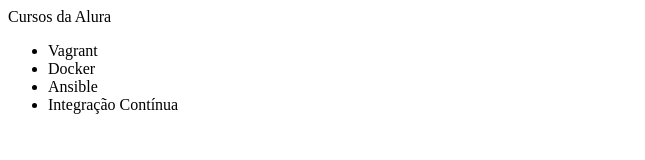
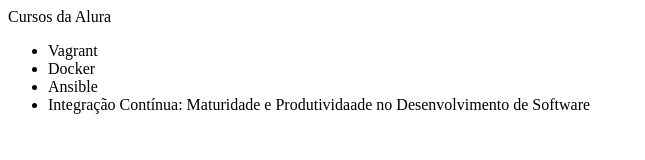
Before and after one commit to andre-galdino/alura-git, a plain HTML site: page index.html in a window 1280 px wide. Shown: the whole page, without its empty margins (0-645 px from the left). Drawn offline with Linux system fonts and the light colour scheme.

Commit message:
Renomeando curso de Integração Contínua

```diff
--- a/index.html
+++ b/index.html
@@ -11,7 +11,7 @@
 			<li>Vagrant</li>
 			<li>Docker</li>
 			<li>Ansible</li>
-			<li>Integração Contínua</li>
+			<li>Integração Contínua: Maturidade e Produtividaade no Desenvolvimento de Software</li>
 		</ul>
 	</body>
 
```
